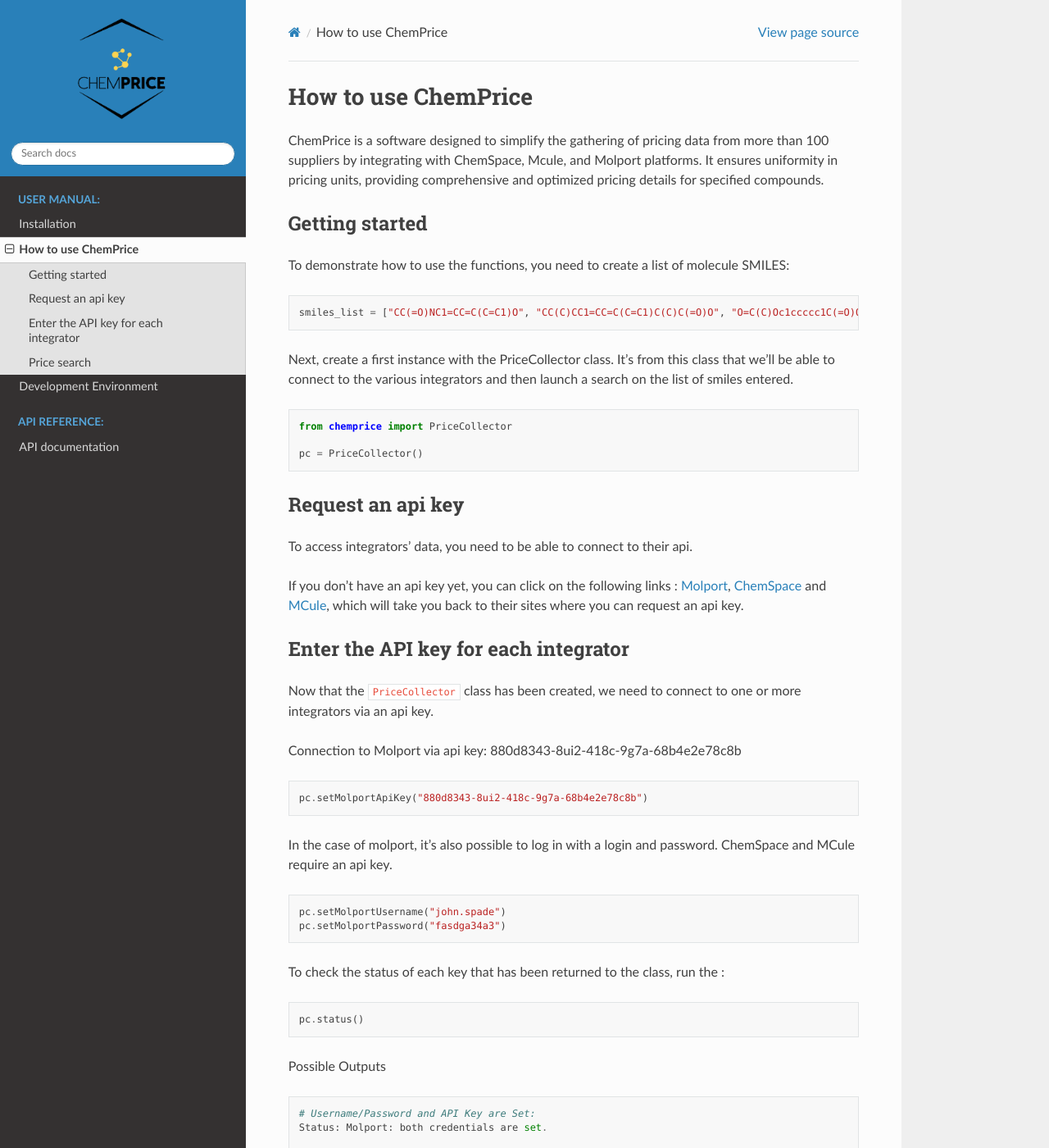
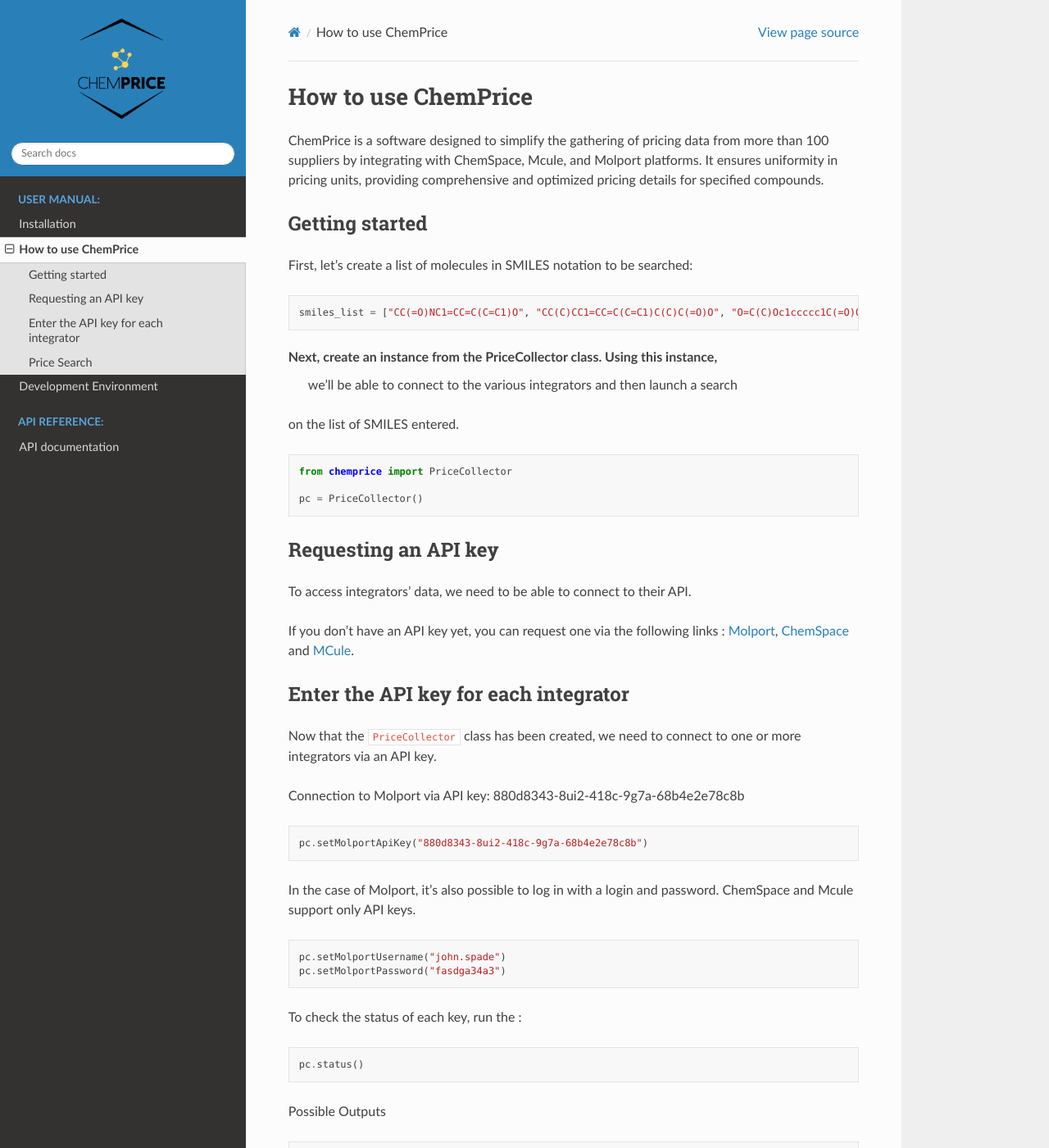
Before and after one commit to bsaliou/ChemPrice, a Sphinx documentation site: the page built from docs/source/user_manual/getting_started.rst, in a window 1280 px wide and 1400 px high. Shown: the whole window at 82% size. Built offline with Sphinx 7.4.7 and the Read the Docs theme 2.0.0, drawn with Linux system fonts in a browser that asks for light colours; some of the changed text lies outside the part shown.

Commit message:
Update getting_started.rst

```diff
--- a/docs/source/user_manual/getting_started.rst
+++ b/docs/source/user_manual/getting_started.rst
@@ -5,15 +5,15 @@
 
 Getting started
 ---------------
-To demonstrate how to use the functions, you need to create a list of molecule SMILES:
+First, let's create a list of molecules in SMILES notation to be searched:
 
 .. code:: python3
 
     smiles_list = ["CC(=O)NC1=CC=C(C=C1)O", "CC(C)CC1=CC=C(C=C1)C(C)C(=O)O", "O=C(C)Oc1ccccc1C(=O)O"]
 
-Next, create a first instance with the PriceCollector class. It's from this class
-that we'll be able to connect to the various integrators and then launch a search
-on the list of smiles entered.
+Next, create an instance from the PriceCollector class. Using this instance,
+ we'll be able to connect to the various integrators and then launch a search
+on the list of SMILES entered.
 
 .. code:: python3
 
@@ -21,38 +21,37 @@
 
     pc = PriceCollector()
 
-Request an api key
+Requesting an API key
 --------------------
 
-To access integrators' data, you need to be able to connect to their api.
+To access integrators' data, we need to be able to connect to their API.
 
-If you don't have an api key yet, you can click on the following links :
+If you don't have an API key yet, you can request one via the following links :
 `Molport <https://www.molport.com/shop/user-api-keys>`_,
 `ChemSpace <https://chem-space.com/contacts>`_ and
-`MCule <https://mcule.com/contact/>`_,
-which will take you back to their sites where you can request an api key.
+`MCule <https://mcule.com/contact/>`_.
 
 Enter the API key for each integrator
 --------------------
 
 Now that the ``PriceCollector`` class has been created, we need to connect to one
-or more integrators via an api key.
+or more integrators via an API key.
 
-Connection to Molport via api key: 880d8343-8ui2-418c-9g7a-68b4e2e78c8b
+Connection to Molport via API key: 880d8343-8ui2-418c-9g7a-68b4e2e78c8b
 
 .. code:: python3
 
     pc.setMolportApiKey("880d8343-8ui2-418c-9g7a-68b4e2e78c8b")
 
-In the case of molport, it's also possible to log in with a login and password.
-ChemSpace and MCule require an api key.
+In the case of Molport, it's also possible to log in with a login and password.
+ChemSpace and Mcule support only API keys.
 
 .. code:: python3
 
     pc.setMolportUsername("john.spade")
     pc.setMolportPassword("fasdga34a3")
 
-To check the status of each key that has been returned to the class, run the :
+To check the status of each key, run the :
 
 .. code:: python3
 
@@ -80,7 +79,7 @@
     pc.setChemSpaceApiKey(<chemspace_api_key>)
     pc.setMCuleApiKey(<mcule_api_key>)
 
-Price search
+Price Search
 --------------------
 
 Before starting the price search, check the validity of the api keys entered.
@@ -99,17 +98,17 @@
     # API Key is Set but not correct:
     Check: Molport api key is incorrect.
 
-If the identifiers checked are correct, then it's possible
-to run the method :mod:`collect()` to obtain all the information
-found on the molecule. The price is given in USD according to
+If the credentials checked are correct, then it's possible
+to run the method :mod:`collect()` to obtain the price information
+found on the molecule. The prices are given in USD according to
 the units and quantity entered by the vendor. The units of measurement
 for quantities are categorized into three families: moles, grams, and liters.
 
 .. code:: python3
 
-    all_prices = pc.collect()
+    all_prices = pc.collect(smiles_list)
 
-The output will be a dataframe containing all price information about the molecule.
+The output will be a dataframe containing all price information of the molecules in the search list.
 
 +-----------------------+---------+-----------------------+--------+--------+---------+-----------+
 | Input Smiles          | Source  | Supplier Name         | Purity | Amount | Measure | Price_USD |
@@ -121,15 +120,15 @@
 | CC(=O)NC1=CC=C(C=C1)O | Molport | TargetMol Chemicals   | 100.0  | 500    | mg      | 50.0      |
 +-----------------------+---------+-----------------------+--------+--------+---------+-----------+
 
-With the :mod:`selectBest()` function, you can keep only the best prices for each molecule.
-In fact, for each unit of measurement (mol gram and liter) the results are compared
+With the :mod:`selectBest()` function, we can select the best prices for each molecule.
+In fact, for each unit of measurement (mol, gram, and liter) the results are calculated separately
 to find the best quantity/price ratio.
 
 .. code:: python3
 
     pc.selectBest(all_prices)
 
-The output will be a dataframe containing only the best quantity/price ratio about each molecule.
+The output will be a dataframe containing only the best quantity/price ratio for each molecule.
 
 +-----------------------+---------+---------------------+--------+--------+----------+-----------+--------+--------------------+
 | Input Smiles          | Source  | Supplier Name       | Purity | Amount | Measure  | Price_USD | USD/g  | USD/mol            |
```
